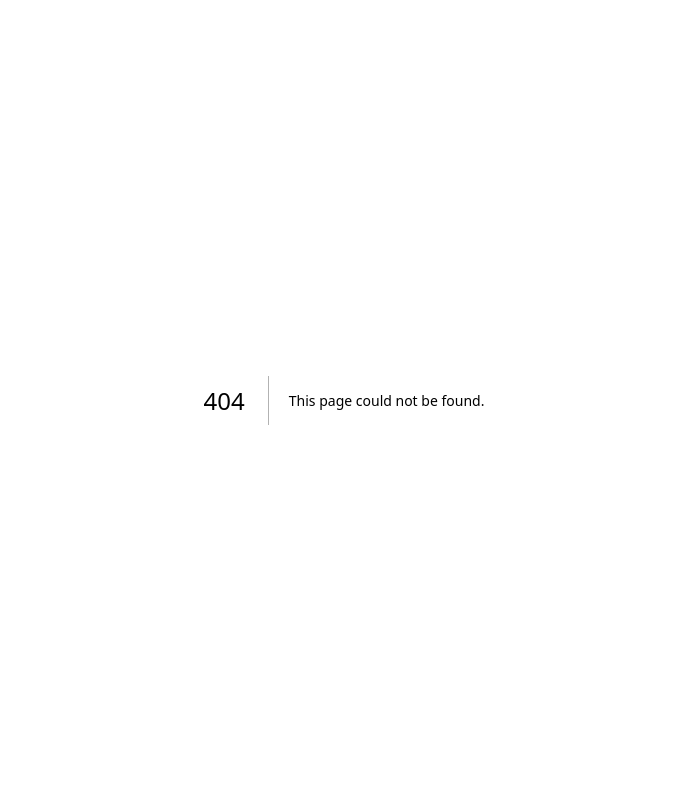
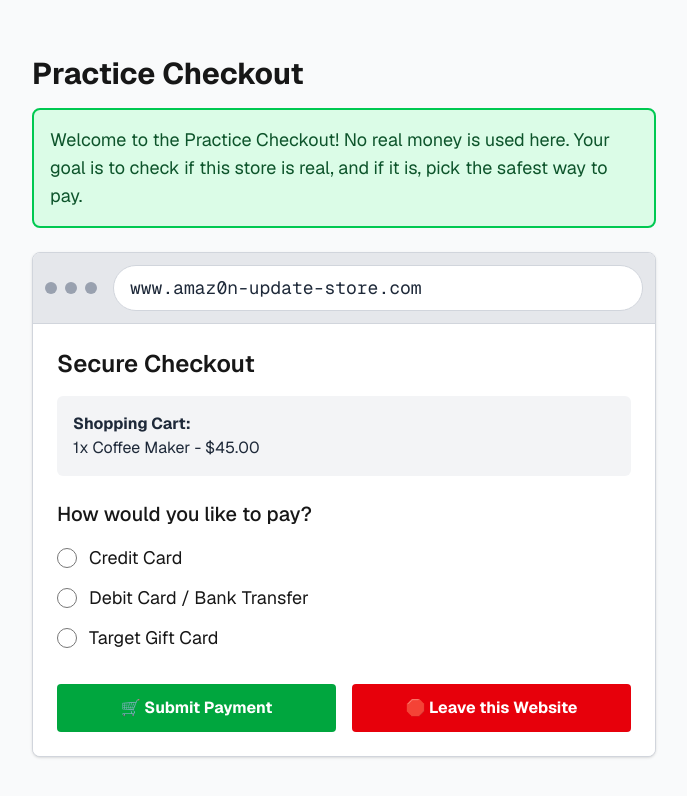
Before and after one commit to atullal/canopy, a Next.js app: page /fake-checkout in a window 1280 px wide. Before the commit this address had no page. Shown: the top 796 px of the page, without its empty margins (296-983 px from the left). Built offline with nearby package versions, Linux system fonts and the light colour scheme.

Commit message:
Build Fake Checkout simulator React components and telemetry

```diff
--- /dev/null
+++ b/app/components/FakeCheckout.tsx
@@ -0,0 +1,165 @@
+"use client";
+
+import React, { useState } from 'react';
+import posthog from '../../utils/posthog';
+import scenarioData from '../../scenarios/fake-checkout.json';
+
+export default function FakeCheckout() {
+  const [challengeIndex, setChallengeIndex] = useState(0);
+  const [selectedPayment, setSelectedPayment] = useState<string>('');
+  const [feedback, setFeedback] = useState<{ title: string; message: string; type: 'success' | 'failure' } | null>(null);
+
+  const currentChallenge = scenarioData.challenges[challengeIndex];
+
+  const handleNextChallenge = () => {
+    setFeedback(null);
+    setSelectedPayment('');
+    if (challengeIndex + 1 < scenarioData.challenges.length) {
+      setChallengeIndex(challengeIndex + 1);
+    } else {
+      setChallengeIndex(0); // Restart
+    }
+  };
+
+  const submitPayment = () => {
+    if (!selectedPayment) {
+      setFeedback({
+        title: "Please select a payment method",
+        message: "You need to choose how to pay before submitting.",
+        type: 'failure'
+      });
+      return;
+    }
+
+    if (!currentChallenge.isLegitimate) {
+      // Failed: Tried to pay on a fake site
+      posthog.capture('scam_clicked', { challengeId: currentChallenge.id, reason: 'paid_on_fake_site' });
+      setFeedback({
+        title: scenarioData.feedback.gentleFailureFakeSite.title,
+        message: scenarioData.feedback.gentleFailureFakeSite.message,
+        type: 'failure'
+      });
+    } else {
+      // Real site: check payment method
+      const paymentOption = scenarioData.paymentOptions.find(p => p.id === selectedPayment);
+      if (!paymentOption?.isSafe) {
+        posthog.capture('scam_clicked', { challengeId: currentChallenge.id, reason: 'unsafe_payment_method', paymentMethod: selectedPayment });
+        setFeedback({
+          title: scenarioData.feedback.gentleFailureUnsafePayment.title,
+          message: scenarioData.feedback.gentleFailureUnsafePayment.message,
+          type: 'failure'
+        });
+      } else {
+        // Success
+        setFeedback({
+          title: scenarioData.feedback.success.title,
+          message: scenarioData.feedback.success.message,
+          type: 'success'
+        });
+      }
+    }
+  };
+
+  const leaveWebsite = () => {
+    if (!currentChallenge.isLegitimate) {
+      setFeedback({
+        title: "Great job!",
+        message: `You noticed that the website address (${currentChallenge.urlBar}) was a fake copycat and you correctly decided to leave. Let's move on!`,
+        type: 'success'
+      });
+    } else {
+      setFeedback({
+        title: "Oops! This was the real store.",
+        message: `The address bar says '${currentChallenge.urlBar}', which is the real store. It's perfectly safe to buy things here, as long as you pick the safest payment method. Try again and select a payment method this time!`,
+        type: 'failure'
+      });
+    }
+  };
+
+  return (
+    <div className="max-w-2xl mx-auto p-6 font-sans">
+      <h1 className="text-3xl font-bold mb-4">{scenarioData.title}</h1>
+      <div className="bg-green-100 border-2 border-green-500 p-4 rounded-lg text-lg mb-6 text-green-900">
+        {scenarioData.description}
+      </div>
+
+      <div className="border border-gray-300 rounded-lg bg-gray-50 overflow-hidden shadow-sm">
+        {/* Browser Bar */}
+        <div className="bg-gray-200 p-3 border-b border-gray-300 flex items-center">
+          <div className="flex gap-2 mr-4">
+            <div className="w-3 h-3 rounded-full bg-gray-400"></div>
+            <div className="w-3 h-3 rounded-full bg-gray-400"></div>
+            <div className="w-3 h-3 rounded-full bg-gray-400"></div>
+          </div>
+          <div className="bg-white px-4 py-2 rounded-full flex-1 font-mono text-lg text-gray-800 border border-gray-300">
+            {currentChallenge.urlBar}
+          </div>
+        </div>
+
+        {/* Page Content */}
+        <div className="p-6 bg-white">
+          <h2 className="text-2xl font-semibold mb-4">Secure Checkout</h2>
+
+          <div className="bg-gray-100 p-4 rounded-md mb-6 text-gray-800">
+            <strong>Shopping Cart:</strong><br />
+            {currentChallenge.cartSummary}<br />
+          </div>
+
+          <div className="mb-8">
+            <h3 className="text-xl font-medium mb-4">How would you like to pay?</h3>
+            <div className="space-y-3">
+              {scenarioData.paymentOptions.map(option => (
+                <label key={option.id} className="flex items-center text-lg cursor-pointer">
+                  <input
+                    type="radio"
+                    name="payment"
+                    value={option.id}
+                    checked={selectedPayment === option.id}
+                    onChange={(e) => setSelectedPayment(e.target.value)}
+                    className="mr-3 w-5 h-5"
+                  />
+                  {option.label}
+                </label>
+              ))}
+            </div>
+          </div>
+
+          <div className="flex flex-col sm:flex-row gap-4">
+            <button
+              onClick={submitPayment}
+              className="flex-1 bg-green-600 text-white font-bold py-3 px-4 rounded hover:bg-green-700 transition"
+            >
+              🛒 Submit Payment
+            </button>
+            <button
+              onClick={leaveWebsite}
+              className="flex-1 bg-red-600 text-white font-bold py-3 px-4 rounded hover:bg-red-700 transition"
+            >
+              🛑 Leave this Website
+            </button>
+          </div>
+        </div>
+      </div>
+
+      {/* Modal */}
+      {feedback && (
+        <div className="fixed inset-0 bg-black/60 flex items-center justify-center p-4 z-50">
+          <div className="bg-white p-8 rounded-lg max-w-lg w-full text-center shadow-xl">
+            <h3 className={`text-2xl font-bold mb-4 ${feedback.type === 'success' ? 'text-green-600' : 'text-red-600'}`}>
+              {feedback.title}
+            </h3>
+            <div className="text-lg text-gray-800 whitespace-pre-wrap mb-6 text-left">
+              {feedback.message}
+            </div>
+            <button
+              onClick={handleNextChallenge}
+              className="bg-blue-600 text-white font-bold py-2 px-6 rounded hover:bg-blue-700"
+            >
+              Continue
+            </button>
+          </div>
+        </div>
+      )}
+    </div>
+  );
+}
--- /dev/null
+++ b/app/fake-checkout/page.tsx
@@ -0,0 +1,13 @@
+import FakeCheckout from '../components/FakeCheckout';
+
+export const metadata = {
+  title: 'Practice Checkout Simulator | Canopy',
+};
+
+export default function FakeCheckoutPage() {
+  return (
+    <main className="min-h-screen bg-gray-50 py-8">
+      <FakeCheckout />
+    </main>
+  );
+}
--- a/app/page.tsx
+++ b/app/page.tsx
@@ -21,6 +21,18 @@ export default function Home() {
                 A safe, interactive environment to practice spotting scam emails. No real money or personal information is connected here.
               </p>
             </a>
+
+            <a
+              href="/fake-checkout"
+              className="group block border border-gray-200 rounded-xl p-6 hover:border-blue-500 hover:shadow-md transition-all"
+            >
+              <h3 className="text-xl font-bold mb-2 group-hover:text-blue-600 transition-colors">
+                🛒 Practice Checkout: Safe Payments &rarr;
+              </h3>
+              <p className="text-gray-600">
+                A zero-risk sandbox where you can practice checking website addresses for tricks and choosing the safest payment method.
+              </p>
+            </a>
           </div>
         </div>
       </main>
--- /dev/null
+++ b/scenarios/fake-checkout.qa.md
@@ -0,0 +1,11 @@
+# QA Review: Fake Checkout Scenario
+
+**Status:** [QA PASS]
+
+The JSON structure precisely matches the approved Markdown draft and fully satisfies the V2 Canopy Gate rules. The challenges accurately present the domain spoofing and payment method selection, while the feedback states are educational and reassuring.
+
+---
+**Approval:**
+- **Reviewer:** Quill
+- **Date:** 2026-07-28
+- **Checklist Version:** V2 Canopy Gate
```
